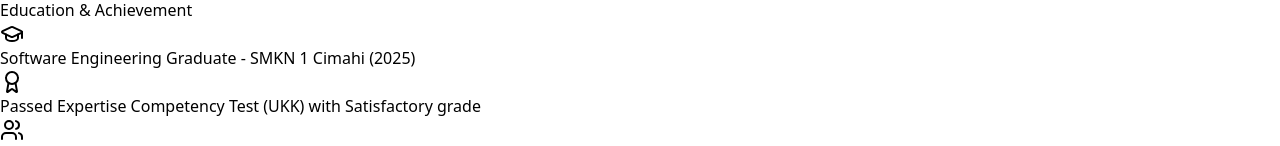
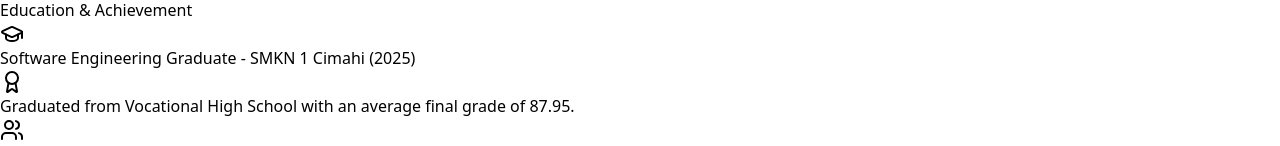
Before and after one commit to mryana23/portfolio-maryana, a React (Vite) app: page / in a window 1280 px wide. Shown: the part 686-832 px from the top of the page. Built offline with nearby package versions, Linux system fonts and the light colour scheme.

Commit message:
update grade

```diff
--- a/src/App.jsx
+++ b/src/App.jsx
@@ -438,7 +438,7 @@
                   </li>
                   <li className="flex items-center gap-2">
                     <Award className="w-4 h-4 text-purple-400" />
-                    Passed Expertise Competency Test (UKK) with Satisfactory grade
+                    Graduated from Vocational High School with an average final grade of 87.95.
                   </li>
                   <li className="flex items-center gap-2">
                     <Users className="w-4 h-4 text-purple-400" />
```
